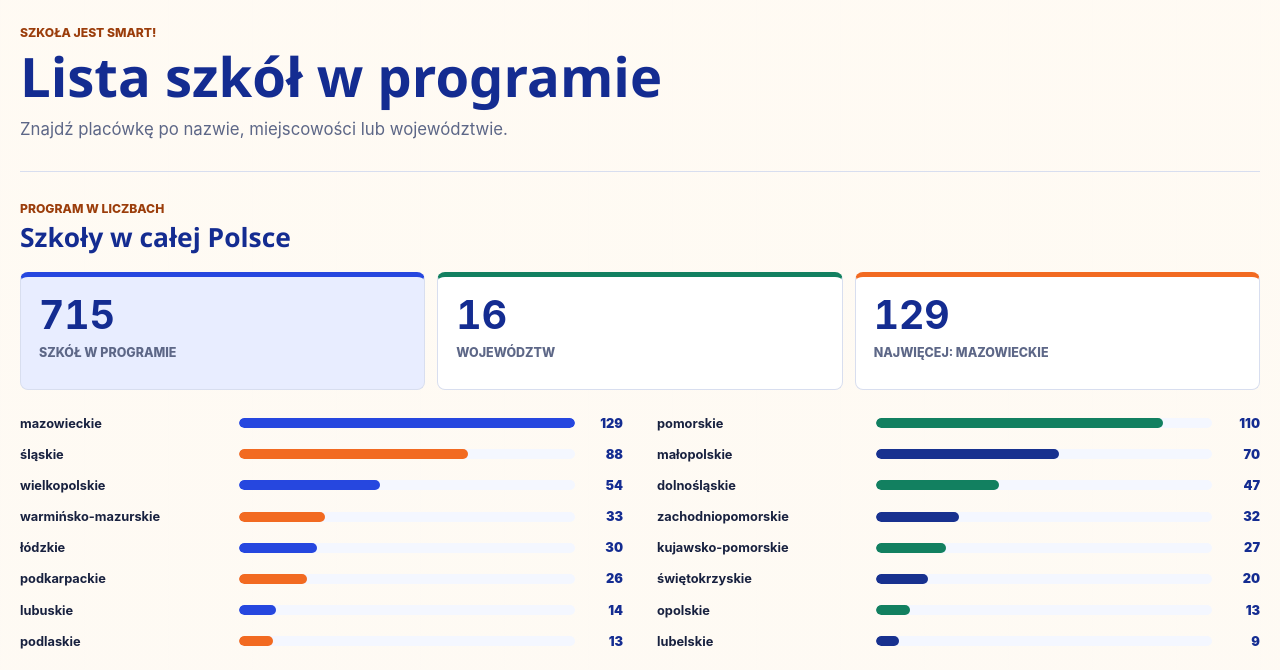
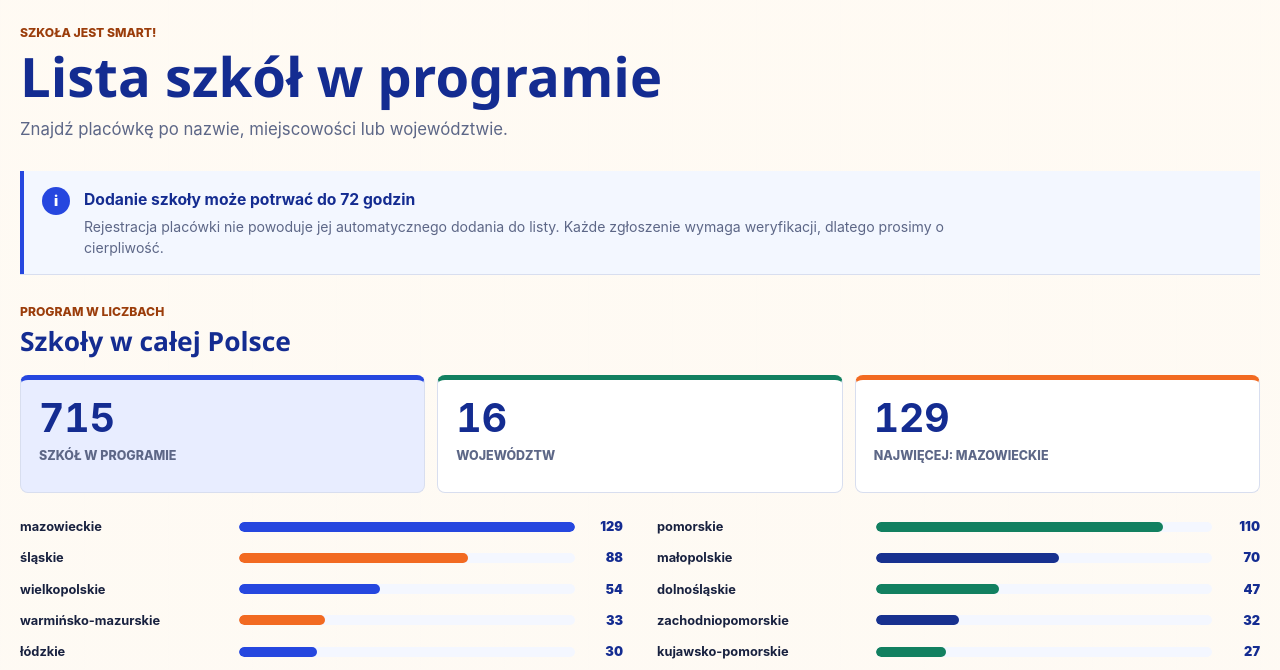
Before and after one commit to Pionkolandia/generator-stacji-zadaniowych, a website: page szkoly.html in a window 1280 px wide. Shown: the part 120-790 px from the top of the page. Drawn offline with Linux system fonts and the light colour scheme.

Commit message:
Dodaj informacje o czasie weryfikacji szkol

```diff
--- a/public/schools.css
+++ b/public/schools.css
@@ -66,6 +66,42 @@
   margin: 12px 0 0;
   color: var(--muted);
   font-size: 1.05rem;
+}
+
+.schools-registration-notice {
+  display: flex;
+  align-items: flex-start;
+  gap: 14px;
+  border-left: 4px solid var(--blue);
+  padding: 16px 18px;
+  background: #f3f7ff;
+  color: var(--ink);
+}
+
+.schools-registration-icon {
+  display: inline-grid;
+  flex: 0 0 28px;
+  width: 28px;
+  height: 28px;
+  place-items: center;
+  border-radius: 50%;
+  background: var(--blue);
+  color: #fff;
+  font-size: 0.88rem;
+  font-weight: 900;
+}
+
+.schools-registration-notice strong {
+  color: var(--blue-deep);
+  font-size: 0.98rem;
+}
+
+.schools-registration-notice p {
+  max-width: 920px;
+  margin: 5px 0 0;
+  color: var(--muted);
+  font-size: 0.88rem;
+  line-height: 1.5;
 }
 
 .schools-overview {
@@ -497,6 +533,15 @@
     font-size: 0.94rem;
   }
 
+  .schools-registration-notice {
+    gap: 11px;
+    padding: 14px;
+  }
+
+  .schools-registration-notice p {
+    font-size: 0.82rem;
+  }
+
   .schools-overview-head {
     align-items: flex-start;
     flex-direction: column;
--- a/schools.css
+++ b/schools.css
@@ -66,6 +66,42 @@
   margin: 12px 0 0;
   color: var(--muted);
   font-size: 1.05rem;
+}
+
+.schools-registration-notice {
+  display: flex;
+  align-items: flex-start;
+  gap: 14px;
+  border-left: 4px solid var(--blue);
+  padding: 16px 18px;
+  background: #f3f7ff;
+  color: var(--ink);
+}
+
+.schools-registration-icon {
+  display: inline-grid;
+  flex: 0 0 28px;
+  width: 28px;
+  height: 28px;
+  place-items: center;
+  border-radius: 50%;
+  background: var(--blue);
+  color: #fff;
+  font-size: 0.88rem;
+  font-weight: 900;
+}
+
+.schools-registration-notice strong {
+  color: var(--blue-deep);
+  font-size: 0.98rem;
+}
+
+.schools-registration-notice p {
+  max-width: 920px;
+  margin: 5px 0 0;
+  color: var(--muted);
+  font-size: 0.88rem;
+  line-height: 1.5;
 }
 
 .schools-overview {
@@ -497,6 +533,15 @@
     font-size: 0.94rem;
   }
 
+  .schools-registration-notice {
+    gap: 11px;
+    padding: 14px;
+  }
+
+  .schools-registration-notice p {
+    font-size: 0.82rem;
+  }
+
   .schools-overview-head {
     align-items: flex-start;
     flex-direction: column;
--- a/szkoly.html
+++ b/szkoly.html
@@ -18,7 +18,7 @@
     <link rel="shortcut icon" href="/favicon.ico">
     <link rel="apple-touch-icon" href="/assets/favicon.png">
     <link rel="stylesheet" href="/styles.css?v=20260806-3">
-    <link rel="stylesheet" href="/schools.css?v=20260814-4">
+    <link rel="stylesheet" href="/schools.css?v=20260817-1">
   </head>
   <body class="schools-page">
     <main class="schools-page-main">
@@ -37,6 +37,14 @@
         <h1 id="schoolsTitle">Lista szkół w programie</h1>
         <p>Znajdź placówkę po nazwie, miejscowości lub województwie.</p>
       </section>
+
+      <aside class="schools-registration-notice" aria-label="Informacja o dodawaniu nowych szkół">
+        <span class="schools-registration-icon" aria-hidden="true">i</span>
+        <div>
+          <strong>Dodanie szkoły może potrwać do 72 godzin</strong>
+          <p>Rejestracja placówki nie powoduje jej automatycznego dodania do listy. Każde zgłoszenie wymaga weryfikacji, dlatego prosimy o cierpliwość.</p>
+        </div>
+      </aside>
 
       <section class="schools-overview" aria-labelledby="schoolsOverviewTitle">
         <div class="schools-overview-head">
```
Also changed, not shown: public/szkoly.html (+9 -1 lines).
